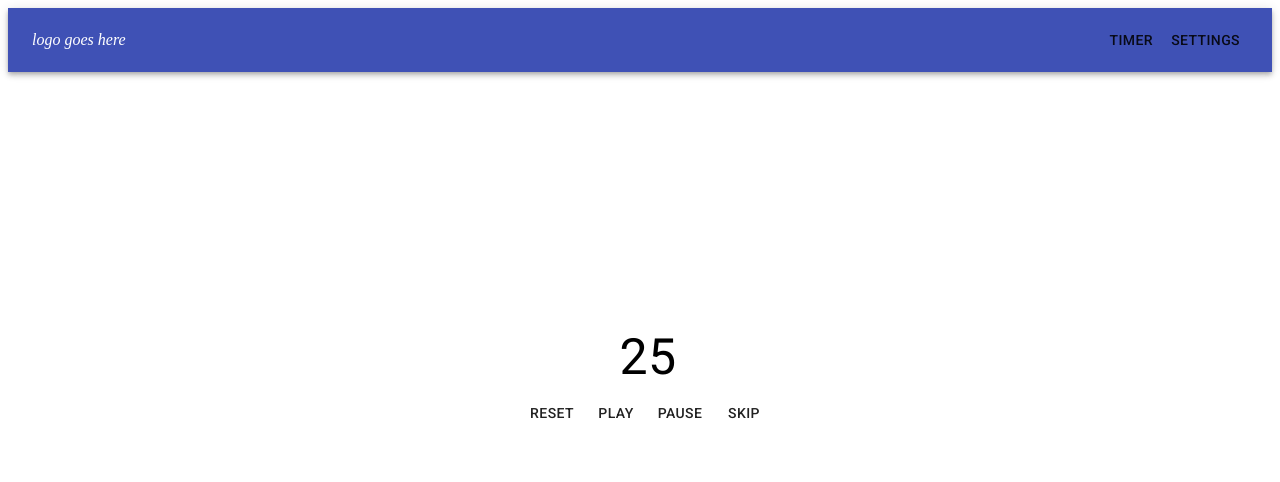
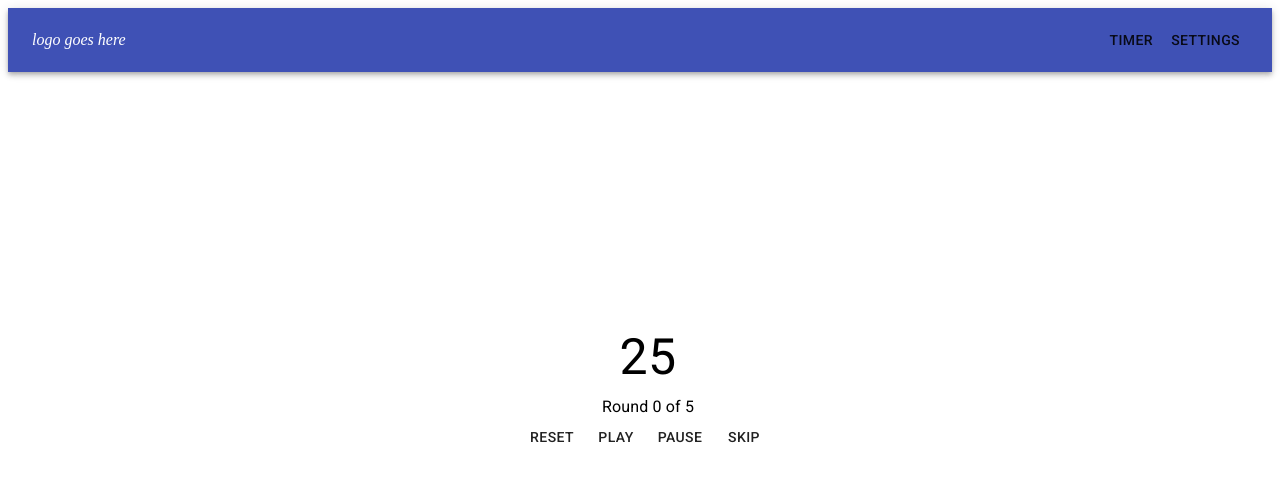
Before and after one commit to ARTurnerGit/pomodoro, a React (Create React App) app: page / in a window 1280 px wide. Shown: the top 482 px of the page. Built offline with nearby package versions, Linux system fonts and the light colour scheme.

Commit message:
created currentRound state in app, passed down to timer display

```diff
--- a/src/App.js
+++ b/src/App.js
@@ -12,6 +12,7 @@ function App() {
   const [longBreakDuration, setLongBreakDuration] = useState(20 * 60);
   const [workMessage, setWorkMessage] = useState("Work");
   const [breakMessage, setBreakMessage] = useState("Break");
+  const [currentRound, setCurrentRound] = useState(0);
 
   return (
     <div className="App">
@@ -28,6 +29,8 @@ function App() {
             longBreakDuration={longBreakDuration}
             workMessage={workMessage}
             breakMessage={breakMessage}
+            currentRound={currentRound}
+            setCurrentRound={setCurrentRound}
             default
           />
           <Settings
--- a/src/components/Timer.jsx
+++ b/src/components/Timer.jsx
@@ -10,6 +10,8 @@ const Timer = ({
   longBreakDuration,
   workMessage,
   breakMessage,
+  currentRound,
+  setCurrentRound,
 }) => {
   const [timeRemaining, setTimeRemaining] = useState(workDuration);
   const intervalID = useRef(null);
@@ -39,7 +41,11 @@ const Timer = ({
 
   return (
     <Container style={{ position: "absolute", top: "40vh" }}>
-      <TimerDisplay timeRemaining={timeRemaining} />
+      <TimerDisplay
+        timeRemaining={timeRemaining}
+        currentRound={currentRound}
+        rounds={rounds}
+      />
       <TimerControl
         startTimer={startTimer}
         stopTimer={stopTimer}
--- a/src/components/TimerDisplay.jsx
+++ b/src/components/TimerDisplay.jsx
@@ -1,7 +1,7 @@
 import React, { useEffect } from "react";
 import { Typography } from "@material-ui/core";
 
-const TimerDisplay = ({ timeRemaining }) => {
+const TimerDisplay = ({ timeRemaining, currentRound, rounds }) => {
   const displayTime =
     timeRemaining >= 60
       ? Math.floor(timeRemaining / 60).toString()
@@ -16,9 +16,14 @@ const TimerDisplay = ({ timeRemaining }) => {
   }, [displayTime]);
 
   return (
-    <Typography variant="body1" style={{ fontSize: "50px" }}>
-      {displayTime}
-    </Typography>
+    <>
+      <Typography variant="body1" style={{ fontSize: "50px" }}>
+        {displayTime}
+      </Typography>
+      <Typography>
+        Round {currentRound} of {rounds}
+      </Typography>
+    </>
   );
 };
 
```
